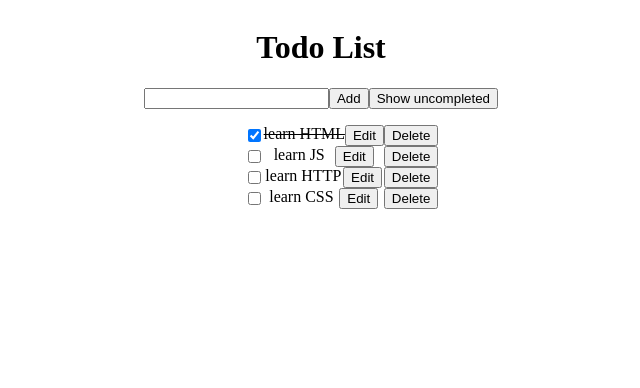
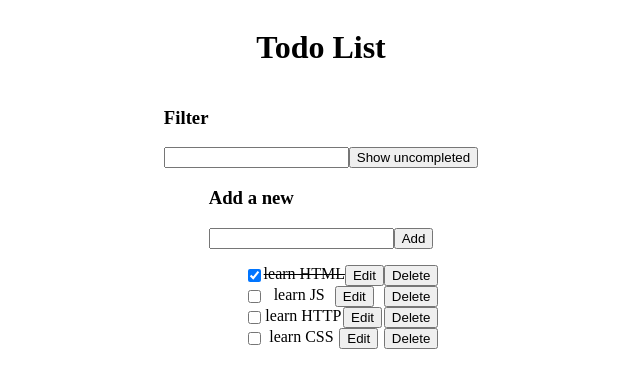
Before and after one commit to AustinWang0120/fso-demo, a React (Create React App) app: page / in a window 1280 px wide. Shown: the top 388 px of the page, without its empty margins (319-959 px from the left). Built offline with nearby package versions, Linux system fonts and the light colour scheme; data requests are answered from the project's data file.

Commit message:
update: components

```diff
--- a/src/App.js
+++ b/src/App.js
@@ -1,10 +1,13 @@
 import { useState, useEffect } from "react"
 import todoService from "./services/todos"
+import Filter from "./components/Filter"
+import Form from "./components/Form"
 import Todo from "./components/Todo"
 
 const App = () => {
     const [todos, setTodos] = useState([])
     const [newTodoContent, setNewTodoContent] = useState("")
+    const [keyword, setKeyword] = useState("")
     const [showAll, setShowAll] = useState(true)
 
     useEffect(() => {
@@ -26,6 +29,8 @@ const App = () => {
     }
 
     const handleNewTodoChange = (event) => setNewTodoContent(event.target.value)
+
+    const handleKeywordChange = (event) => setKeyword(event.target.value)
 
     const handleShowClick = () => setShowAll(!showAll)
 
@@ -57,30 +62,29 @@ const App = () => {
     }
 
     const todosToShow = showAll
-        ? todos
-        : todos.filter((todo) => !todo.completed)
+        ? todos.filter((todo) => todo.content.toLowerCase().includes(keyword))
+        : todos.filter(
+              (todo) =>
+                  !todo.completed &&
+                  todo.content.toLowerCase().includes(keyword)
+          )
 
     return (
         <div className="container">
             <h1>Todo List</h1>
 
-            <form className="form" onSubmit={addTodo}>
-                <input
-                    className="form__input"
-                    value={newTodoContent}
-                    onChange={handleNewTodoChange}
-                />
-                <button className="form__submit" type="submit">
-                    Add
-                </button>
-                <button
-                    className="form__button"
-                    type="button"
-                    onClick={handleShowClick}
-                >
-                    Show {showAll ? "uncompleted" : "all"}
-                </button>
-            </form>
+            <Filter
+                keyword={keyword}
+                handleKeywordChange={handleKeywordChange}
+                handleShowClick={handleShowClick}
+                showAll={showAll}
+            />
+
+            <Form
+                newTodoContent={newTodoContent}
+                handleNewTodoChange={handleNewTodoChange}
+                addTodo={addTodo}
+            />
 
             <ul className="list">
                 {todosToShow.map((todo) => (
--- /dev/null
+++ b/src/components/Filter.js
@@ -0,0 +1,17 @@
+const Filter = ({ keyword, handleKeywordChange, handleShowClick, showAll }) => {
+    return (
+        <div>
+            <h3>Filter</h3>
+            <input value={keyword} onChange={handleKeywordChange} />
+            <button
+                className="form__button"
+                type="button"
+                onClick={handleShowClick}
+            >
+                Show {showAll ? "uncompleted" : "all"}
+            </button>
+        </div>
+    )
+}
+
+export default Filter
--- /dev/null
+++ b/src/components/Form.js
@@ -0,0 +1,19 @@
+const Form = ({ newTodoContent, handleNewTodoChange, addTodo }) => {
+    return (
+        <div>
+            <h3>Add a new</h3>
+            <form className="form" onSubmit={addTodo}>
+                <input
+                    className="form__input"
+                    value={newTodoContent}
+                    onChange={handleNewTodoChange}
+                />
+                <button className="form__submit" type="submit">
+                    Add
+                </button>
+            </form>
+        </div>
+    )
+}
+
+export default Form
--- a/src/components/Todo.js
+++ b/src/components/Todo.js
@@ -7,7 +7,6 @@ const Todo = ({ todo, handleToggle, handleRemove, handleUpdate }) => {
     const handleContentChange = (event) => setNewContent(event.target.value)
 
     const handleSave = () => {
-        console.log(newContent)
         handleUpdate(todo.id, { ...todo, content: newContent })
         setIsEdit(!isEdit)
     }
```
